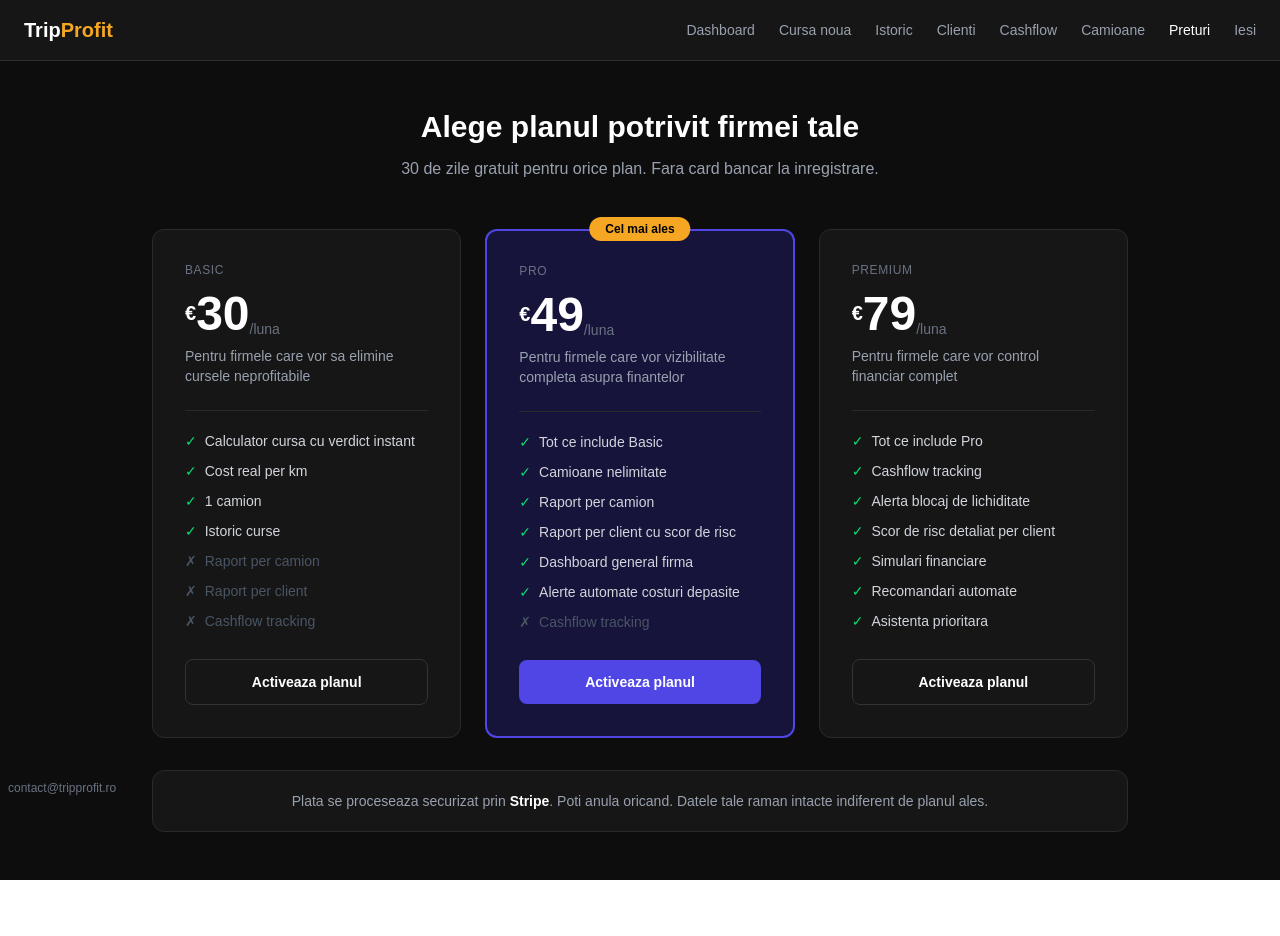
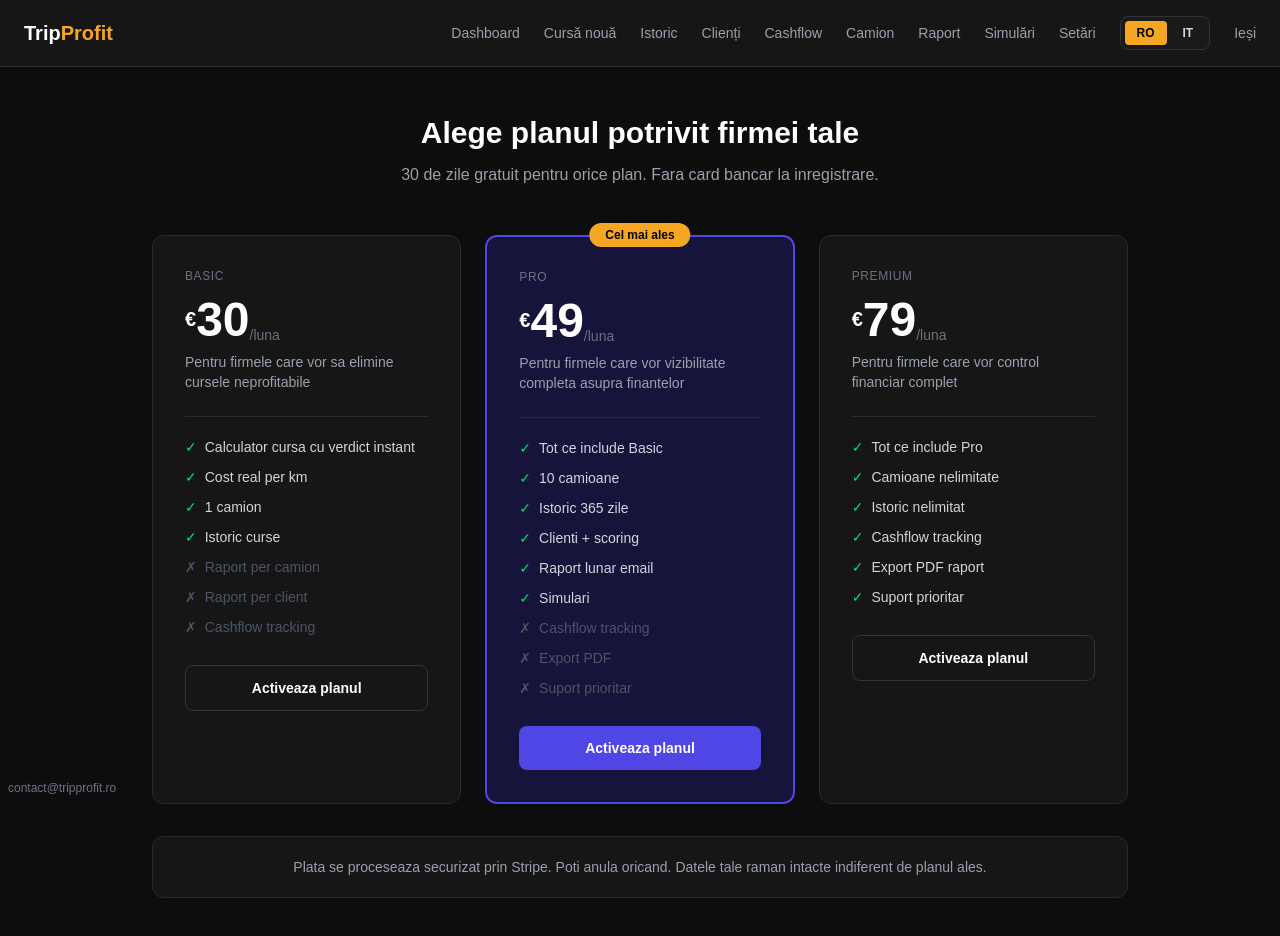
Before and after one commit to GabrielaH19/saas-boilerplate, a Next.js app: page /pricing in a window 1280 px wide. Shown: the top 936 px of the page. Before the commit the page ends 880 px from the top, so only its background shows below. Built offline with nearby package versions, Linux system fonts and the light colour scheme; no server answers; the database is empty; sample sign-in values are in the browser's storage.

Commit message:
feat: pricing page RO+IT + AppNav

```diff
--- a/app/pricing/page.tsx
+++ b/app/pricing/page.tsx
@@ -3,14 +3,22 @@
 import { useEffect, useState } from "react";
 import { useRouter } from "next/navigation";
 import { auth, db } from "../lib/firebase";
-import { onAuthStateChanged, signOut } from "firebase/auth";
+import { onAuthStateChanged } from "firebase/auth";
 import { doc, getDoc } from "firebase/firestore";
 import Link from "next/link";
+import AppNav from "@/app/components/AppNav";
+import { useLang } from "@/app/lib/LanguageContext";
 
 const FOUNDER_PRICES: Record<string, number> = {
   basic: 18,
   pro: 29,
   premium: 47,
+};
+
+const NORMAL_PRICES: Record<string, number> = {
+  basic: 30,
+  pro: 49,
+  premium: 79,
 };
 
 export default function PricingPage() {
@@ -20,6 +28,8 @@ export default function PricingPage() {
   const [founderPricing, setFounderPricing] = useState(false);
   const [loading, setLoading] = useState<string | null>(null);
   const router = useRouter();
+  const { locale } = useLang();
+  const it = locale === "it";
 
   useEffect(() => {
     const unsub = onAuthStateChanged(auth, async (u) => {
@@ -54,44 +64,46 @@ export default function PricingPage() {
       if (data.url) {
         window.location.href = data.url;
       } else {
-        alert("Eroare la procesarea platii. Incearca din nou.");
+        alert(it ? "Errore nel pagamento. Riprova." : "Eroare la procesarea platii. Incearca din nou.");
       }
-    } catch (e) {
-      alert("Eroare la procesarea platii. Incearca din nou.");
+    } catch {
+      alert(it ? "Errore nel pagamento. Riprova." : "Eroare la procesarea platii. Incearca din nou.");
     }
     setLoading(null);
-  };
-
-  const handleLogout = async () => {
-    await signOut(auth);
-    router.push("/login");
   };
 
   const plans = [
     {
       id: "basic",
       name: "Basic",
-      price: 30,
-      desc: "Pentru firmele care vor sa elimine cursele neprofitabile",
-      features: ["Calculator cursa cu verdict instant", "Cost real per km", "1 camion", "Istoric curse"],
-      missing: ["Raport per camion", "Raport per client", "Cashflow tracking"],
+      desc: it ? "Per le aziende che vogliono eliminare i viaggi non redditizi" : "Pentru firmele care vor sa elimine cursele neprofitabile",
+      features: it
+        ? ["Calcolatore viaggio con verdetto istantaneo", "Costo reale per km", "1 camion", "Storico viaggi"]
+        : ["Calculator cursa cu verdict instant", "Cost real per km", "1 camion", "Istoric curse"],
+      missing: it
+        ? ["Rapporto per camion", "Rapporto per cliente", "Cashflow tracking"]
+        : ["Raport per camion", "Raport per client", "Cashflow tracking"],
       highlight: false,
     },
     {
       id: "pro",
       name: "Pro",
-      price: 49,
-      desc: "Pentru firmele care vor vizibilitate completa asupra finantelor",
-      features: ["Tot ce include Basic", "Camioane nelimitate", "Raport per camion", "Raport per client cu scor de risc", "Dashboard general firma", "Alerte automate costuri depasite"],
-      missing: ["Cashflow tracking"],
+      desc: it ? "Per le aziende che vogliono visibilita completa sulle finanze" : "Pentru firmele care vor vizibilitate completa asupra finantelor",
+      features: it
+        ? ["Tutto di Basic", "10 camion", "Storico 365 giorni", "Clienti + scoring", "Rapporto mensile email", "Simulazioni"]
+        : ["Tot ce include Basic", "10 camioane", "Istoric 365 zile", "Clienti + scoring", "Raport lunar email", "Simulari"],
+      missing: it
+        ? ["Cashflow tracking", "Export PDF", "Supporto prioritario"]
+        : ["Cashflow tracking", "Export PDF", "Suport prioritar"],
       highlight: true,
     },
     {
       id: "premium",
       name: "Premium",
-      price: 79,
-      desc: "Pentru firmele care vor control financiar complet",
-      features: ["Tot ce include Pro", "Cashflow tracking", "Alerta blocaj de lichiditate", "Scor de risc detaliat per client", "Simulari financiare", "Recomandari automate", "Asistenta prioritara"],
+      desc: it ? "Per le aziende che vogliono controllo finanziario completo" : "Pentru firmele care vor control financiar complet",
+      features: it
+        ? ["Tutto di Pro", "Camion illimitati", "Storico illimitato", "Cashflow tracking", "Export PDF rapporto", "Supporto prioritario"]
+        : ["Tot ce include Pro", "Camioane nelimitate", "Istoric nelimitat", "Cashflow tracking", "Export PDF raport", "Suport prioritar"],
       missing: [],
       highlight: false,
     },
@@ -99,32 +111,26 @@ export default function PricingPage() {
 
   return (
     <div className="min-h-screen bg-[#0d0d0d] text-white">
-      <nav className="bg-[#161616] border-b border-[#2e2e2e] px-6 py-4 flex items-center justify-between">
-        <h1 className="text-xl font-bold">Trip<span className="text-[#f5a623]">Profit</span></h1>
-        <div className="flex items-center gap-6 text-sm text-gray-400">
-          <Link href="/dashboard" className="hover:text-white">Dashboard</Link>
-          <Link href="/trip/new" className="hover:text-white">Cursa noua</Link>
-          <Link href="/history" className="hover:text-white">Istoric</Link>
-          <Link href="/clients" className="hover:text-white">Clienti</Link>
-          <Link href="/cashflow" className="hover:text-white">Cashflow</Link>
-          <Link href="/truck" className="hover:text-white">Camioane</Link>
-          <Link href="/pricing" className="text-white">Preturi</Link>
-          <button onClick={handleLogout} className="hover:text-white">Iesi</button>
-        </div>
-      </nav>
+      <AppNav active="pricing" />
 
       <div className="max-w-5xl mx-auto px-6 py-12">
         <div className="text-center mb-12">
-          <h2 className="text-3xl font-bold mb-3">Alege planul potrivit firmei tale</h2>
-          <p className="text-gray-400">30 de zile gratuit pentru orice plan. Fara card bancar la inregistrare.</p>
+          <h2 className="text-3xl font-bold mb-3">
+            {it ? "Scegli il piano giusto per la tua azienda" : "Alege planul potrivit firmei tale"}
+          </h2>
+          <p className="text-gray-400">
+            {it ? "30 giorni gratuiti per qualsiasi piano. Senza carta di credito alla registrazione." : "30 de zile gratuit pentru orice plan. Fara card bancar la inregistrare."}
+          </p>
+
           {founderPricing && (
             <div className="mt-4 inline-block bg-[#1a1200] border border-[#f5a623] text-[#f5a623] text-sm px-4 py-2 rounded-lg">
-              🎉 Esti printre primii 100 — beneficiezi de <strong>pretul fondator pe viata!</strong>
+              🎉 {it ? "Sei tra i primi 100 — hai il prezzo fondatore a vita!" : "Esti printre primii 100 — beneficiezi de pretul fondator pe viata!"}
             </div>
           )}
+
           {currentPlan && currentPlan !== "free" && (
             <div className="mt-4 inline-block bg-green-900 border border-green-700 text-green-400 text-sm px-4 py-2 rounded-lg">
-              Plan activ: <strong className="capitalize">{currentPlan}</strong>
+              {it ? "Piano attivo:" : "Plan activ:"} <strong className="capitalize">{currentPlan}</strong>
             </div>
           )}
         </div>
@@ -134,24 +140,28 @@ export default function PricingPage() {
             <div key={plan.id} className={`rounded-xl p-8 relative ${plan.highlight ? "bg-[#16143a] border-2 border-[#4f46e5]" : "bg-[#161616] border border-[#2a2a2a]"}`}>
               {plan.highlight && (
                 <div className="absolute -top-3.5 left-1/2 -translate-x-1/2 bg-[#f5a623] text-black text-xs font-semibold px-4 py-1 rounded-full whitespace-nowrap">
-                  Cel mai ales
+                  {it ? "Il più scelto" : "Cel mai ales"}
                 </div>
               )}
+
               <div className="text-xs text-gray-500 uppercase tracking-wider mb-3">{plan.name}</div>
+
               {founderPricing ? (
                 <div className="mb-1">
-                  <div className="text-gray-500 line-through text-xl">€{plan.price}/luna</div>
+                  <div className="text-gray-500 line-through text-xl">€{NORMAL_PRICES[plan.id]}/{it ? "mese" : "luna"}</div>
                   <div className="text-5xl font-semibold text-[#f5a623]">
-                    <sup className="text-xl">€</sup>{FOUNDER_PRICES[plan.id]}<sub className="text-sm font-normal text-gray-500">/luna</sub>
+                    <sup className="text-xl">€</sup>{FOUNDER_PRICES[plan.id]}<sub className="text-sm font-normal text-gray-500">/{it ? "mese" : "luna"}</sub>
                   </div>
-                  <div className="text-xs text-[#f5a623] mt-1">Pret fondator pe viata</div>
+                  <div className="text-xs text-[#f5a623] mt-1">{it ? "Prezzo fondatore a vita" : "Pret fondator pe viata"}</div>
                 </div>
               ) : (
                 <div className="text-5xl font-semibold text-white mb-1">
-                  <sup className="text-xl">€</sup>{plan.price}<sub className="text-sm font-normal text-gray-500">/luna</sub>
+                  <sup className="text-xl">€</sup>{NORMAL_PRICES[plan.id]}<sub className="text-sm font-normal text-gray-500">/{it ? "mese" : "luna"}</sub>
                 </div>
               )}
+
               <div className="text-sm text-gray-400 mb-6 mt-2">{plan.desc}</div>
+
               <div className="border-t border-[#2a2a2a] pt-5 mb-7 space-y-2.5">
                 {plan.features.map((f) => (
                   <div key={f} className="flex gap-2 text-sm text-gray-300"><span className="text-green-400">✓</span>{f}</div>
@@ -160,9 +170,10 @@ export default function PricingPage() {
                   <div key={f} className="flex gap-2 text-sm text-gray-600"><span>✗</span>{f}</div>
                 ))}
               </div>
+
               {currentPlan === plan.id ? (
                 <button disabled className="w-full py-3 rounded-lg text-sm font-semibold bg-[#2a2a2a] text-gray-500 cursor-not-allowed">
-                  Plan activ
+                  {it ? "Piano attivo" : "Plan activ"}
                 </button>
               ) : (
                 <button
@@ -170,7 +181,7 @@ export default function PricingPage() {
                   disabled={loading === plan.id}
                   className={`w-full py-3 rounded-lg text-sm font-semibold transition disabled:opacity-50 ${plan.highlight ? "bg-[#4f46e5] text-white hover:bg-[#4338ca]" : "border border-[#333] text-white hover:bg-[#1e1e1e]"}`}
                 >
-                  {loading === plan.id ? "Se proceseaza..." : "Activeaza planul"}
+                  {loading === plan.id ? (it ? "Elaborazione..." : "Se proceseaza...") : (it ? "Attiva piano" : "Activeaza planul")}
                 </button>
               )}
             </div>
@@ -178,7 +189,9 @@ export default function PricingPage() {
         </div>
 
         <div className="mt-8 bg-[#161616] border border-[#2a2a2a] rounded-xl p-5 text-center text-sm text-gray-400">
-          Plata se proceseaza securizat prin <strong className="text-white">Stripe</strong>. Poti anula oricand. Datele tale raman intacte indiferent de planul ales.
+          {it
+            ? "Il pagamento viene elaborato in modo sicuro tramite Stripe. Puoi annullare in qualsiasi momento."
+            : "Plata se proceseaza securizat prin Stripe. Poti anula oricand. Datele tale raman intacte indiferent de planul ales."}
         </div>
       </div>
     </div>
```
